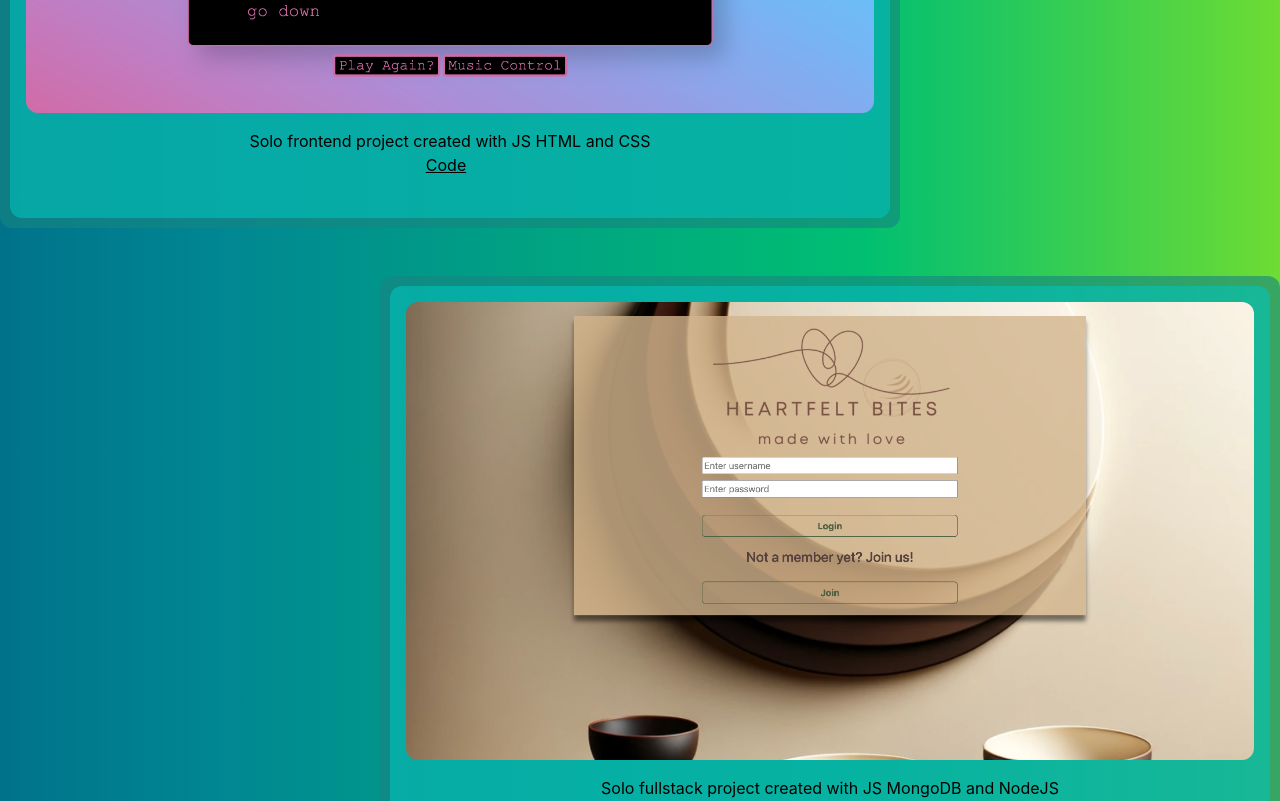
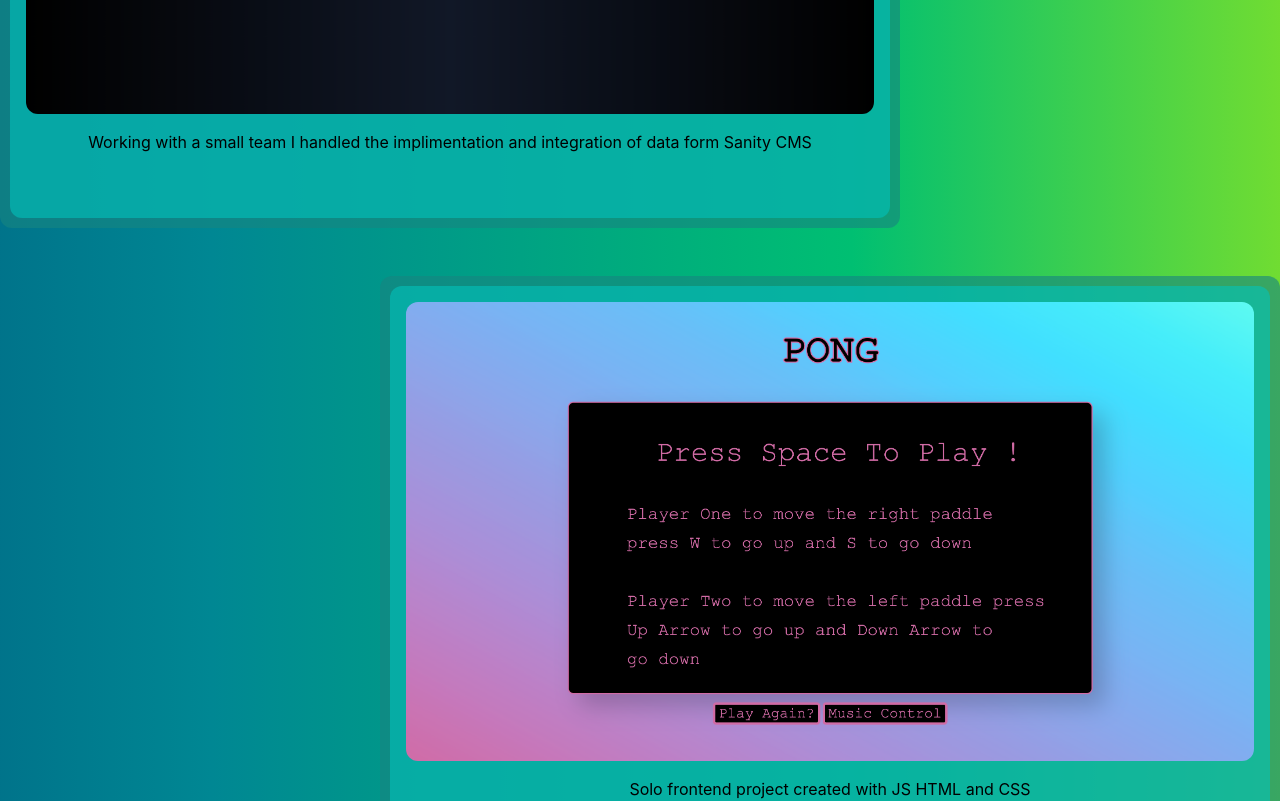
Before and after one commit to GlitterAngle/GlitterAngle.github.io, a React (Vite) app: page / in a window 1280 px wide. Shown: the part 2600-3401 px from the top of the page. Built offline with nearby package versions, Linux system fonts and the light colour scheme.

Commit message:
add offbend to projects list

```diff
--- a/src/components/projects/ProjectComponent.jsx
+++ b/src/components/projects/ProjectComponent.jsx
@@ -3,9 +3,15 @@ import projectOne from '../../assets/projects/projectOne.png'
 import projectTwo from '../../assets/projects/prjectTwo.png'
 import projectThree from '../../assets/projects/projectThree.png'
 import projectFour from '../../assets/projects/projectFour.png'
+import projectFive from '../../assets/projects/projectFive.png'
 import './ProjectComponent.css'
 
 const projects = [
+    {
+        img: projectFive,
+        description: 'Working with a small team I handled the implimentation and integration of data form Sanity CMS',
+        links: [{href:'https://www.offbend.com/'}]
+    },
     {
         img: projectOne,
         description: 'Solo frontend project created with JS HTML and CSS',
```
Also changed, not shown: src/assets/projects/projectFive.png (added).
